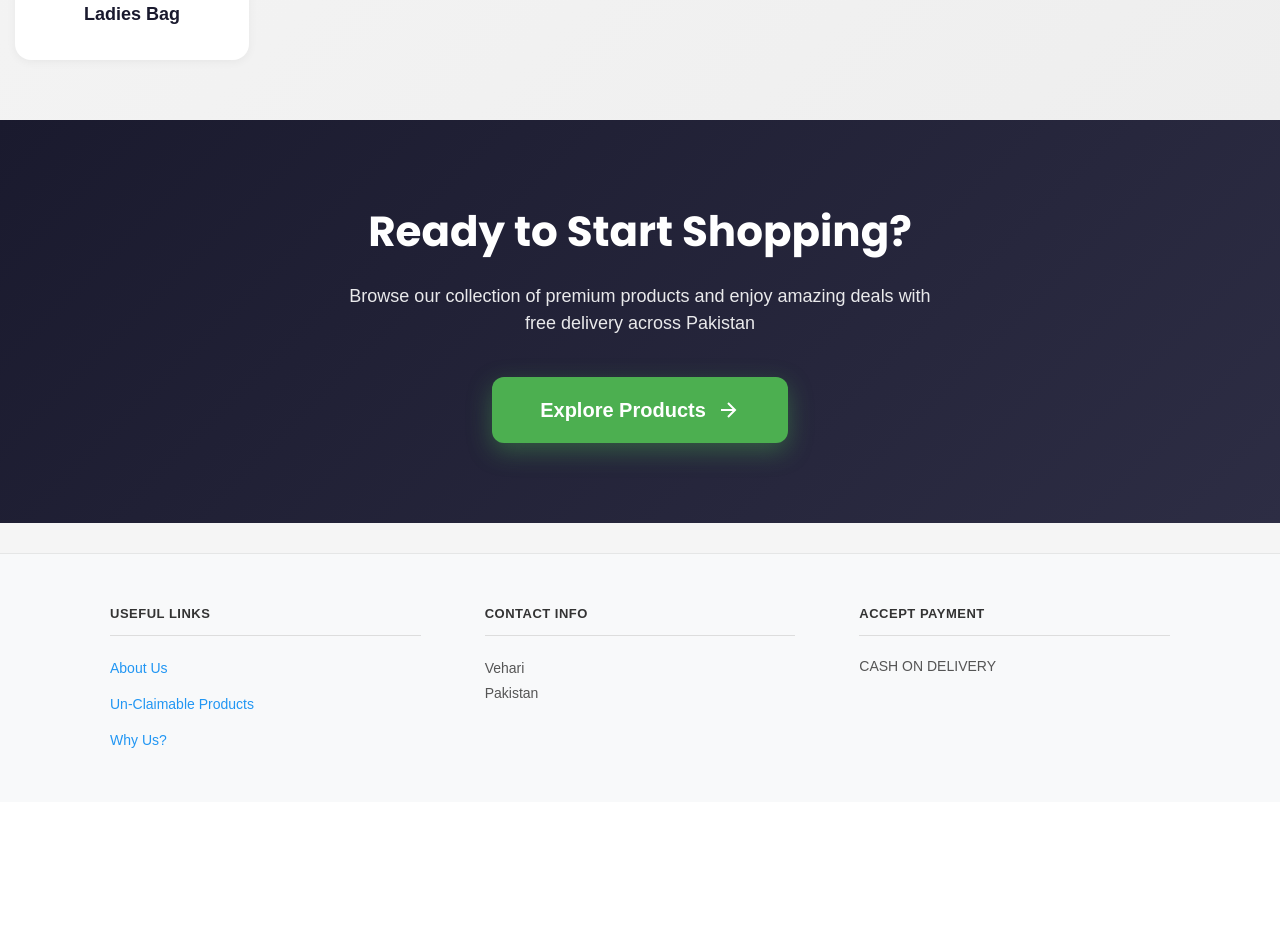
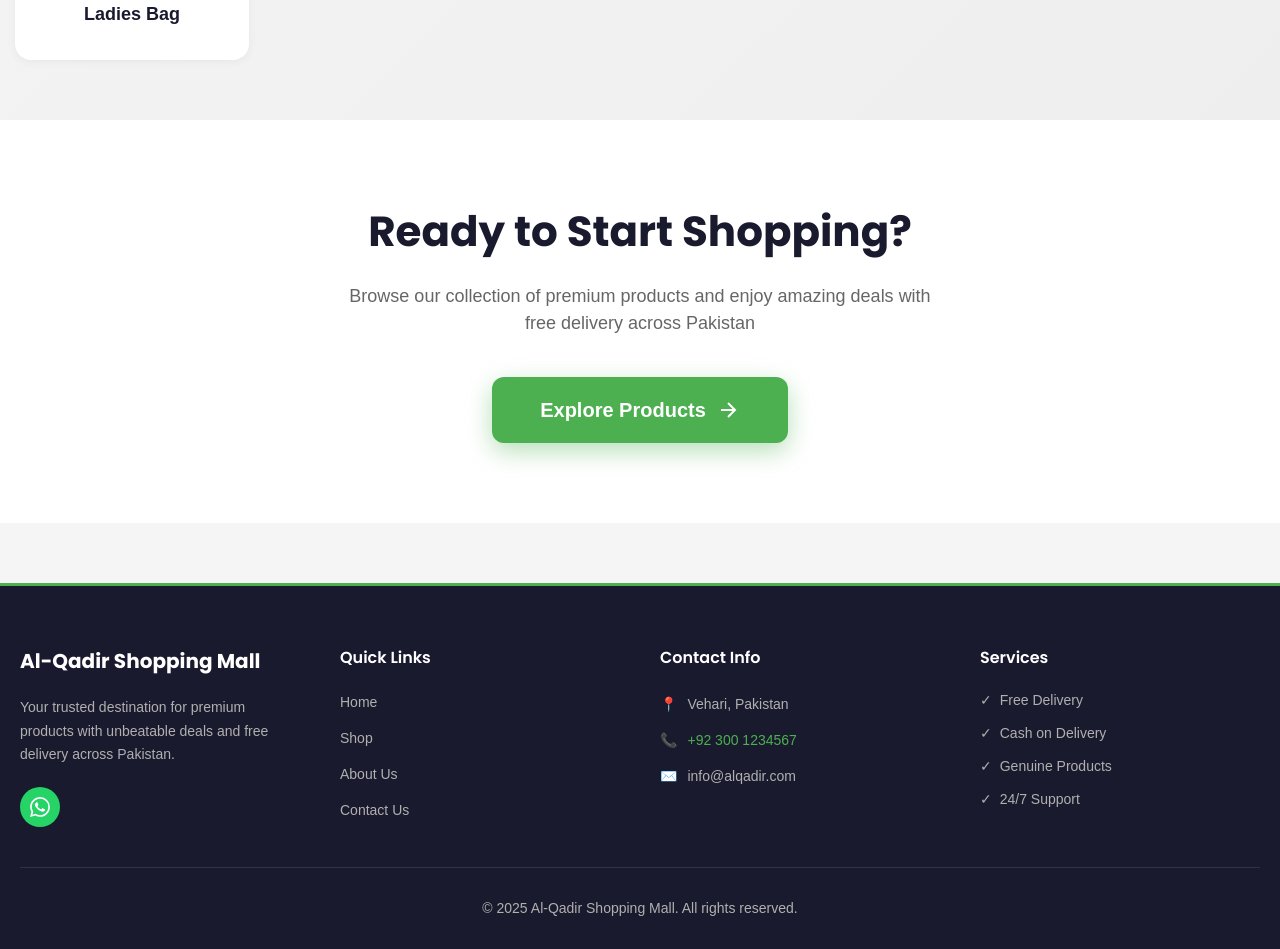
Before and after one commit to nsdeveloper33/Al-Qadir, a Next.js app: page / in a window 1280 px wide. Shown: the part 2060-3009 px from the top of the page. Before the commit the page ends 2862 px from the top, so only its background shows below. Built offline with nearby package versions, Linux system fonts and the light colour scheme; no server answers; the database is empty.

Commit message:
landing page update

```diff
--- a/src/app/page.tsx
+++ b/src/app/page.tsx
@@ -625,10 +625,10 @@
       <section
         style={{
           width: '100%',
-          background: 'linear-gradient(135deg, #1a1a2e 0%, #2d2d44 100%)',
+          backgroundColor: '#fff',
           paddingTop: '80px',
           paddingBottom: '80px',
-          color: '#fff'
+          color: '#1a1a2e'
         }}
       >
         <div
@@ -645,7 +645,8 @@
               fontSize: 'clamp(28px, 5vw, 42px)',
               fontWeight: '700',
               marginBottom: '20px',
-              fontFamily: 'var(--font-poppins), Arial, sans-serif'
+              fontFamily: 'var(--font-poppins), Arial, sans-serif',
+              color: '#1a1a2e'
             }}
           >
             Ready to Start Shopping?
@@ -654,7 +655,7 @@
             style={{
               fontSize: '18px',
               marginBottom: '40px',
-              opacity: 0.9,
+              color: '#666',
               maxWidth: '600px',
               margin: '0 auto 40px'
             }}
--- a/src/components/Footer.tsx
+++ b/src/components/Footer.tsx
@@ -8,43 +8,133 @@
     <footer
       className="site-footer"
       style={{
-        backgroundColor: '#f8f9fa',
-        borderTop: '1px solid rgba(0,0,0,0.08)',
-        marginTop: '30px'
+        backgroundColor: '#1a1a2e',
+        color: '#fff',
+        borderTop: '3px solid #4CAF50',
+        marginTop: '60px'
       }}
     >
       {/* Centered Container */}
       <div
         style={{
-          maxWidth: '1100px',
+          maxWidth: '1300px',
           margin: '0 auto',
-          padding: '50px 20px'
+          padding: '60px 20px 30px'
         }}
       >
-        <div className="footer-grid grid grid-cols-1 md:grid-cols-3 gap-10 md:gap-16">
+        <div
+          style={{
+            display: 'grid',
+            gridTemplateColumns: 'repeat(auto-fit, minmax(250px, 1fr))',
+            gap: '40px',
+            marginBottom: '40px'
+          }}
+        >
+
+          {/* Company Info */}
+          <div>
+            <h3
+              style={{
+                color: '#fff',
+                fontWeight: '700',
+                fontSize: '20px',
+                marginBottom: '20px',
+                fontFamily: 'var(--font-poppins), Arial, sans-serif'
+              }}
+            >
+              Al-Qadir Shopping Mall
+            </h3>
+            <p style={{ color: '#b0b0b0', fontSize: '14px', lineHeight: '1.7', marginBottom: '20px' }}>
+              Your trusted destination for premium products with unbeatable deals and free delivery across Pakistan.
+            </p>
+            <div style={{ display: 'flex', gap: '12px', marginTop: '20px' }}>
+              <a
+                href="https://wa.me/923001234567"
+                target="_blank"
+                rel="noopener noreferrer"
+                style={{
+                  width: '40px',
+                  height: '40px',
+                  borderRadius: '50%',
+                  backgroundColor: '#25D366',
+                  display: 'flex',
+                  alignItems: 'center',
+                  justifyContent: 'center',
+                  color: '#fff',
+                  textDecoration: 'none',
+                  transition: 'all 0.3s ease'
+                }}
+                onMouseEnter={(e) => {
+                  e.currentTarget.style.transform = 'translateY(-3px)';
+                  e.currentTarget.style.boxShadow = '0 5px 15px rgba(37, 211, 102, 0.4)';
+                }}
+                onMouseLeave={(e) => {
+                  e.currentTarget.style.transform = 'translateY(0)';
+                  e.currentTarget.style.boxShadow = 'none';
+                }}
+              >
+                <svg width="20" height="20" viewBox="0 0 24 24" fill="currentColor">
+                  <path d="M17.472 14.382c-.297-.149-1.758-.867-2.03-.967-.273-.099-.471-.148-.67.15-.197.297-.767.966-.94 1.164-.173.199-.347.223-.644.075-.297-.15-1.255-.463-2.39-1.475-.883-.788-1.48-1.761-1.653-2.059-.173-.297-.018-.458.13-.606.134-.133.298-.347.446-.52.149-.174.198-.298.298-.497.099-.198.05-.371-.025-.52-.075-.149-.669-1.612-.916-2.207-.242-.579-.487-.5-.669-.51-.173-.008-.371-.01-.57-.01-.198 0-.52.074-.792.372-.272.297-1.04 1.016-1.04 2.479 0 1.462 1.065 2.875 1.213 3.074.149.198 2.096 3.2 5.077 4.487.709.306 1.262.489 1.694.625.712.227 1.36.195 1.871.118.571-.085 1.758-.719 2.006-1.413.248-.694.248-1.289.173-1.413-.074-.124-.272-.198-.57-.347m-5.421 7.403h-.004a9.87 9.87 0 01-5.031-1.378l-.361-.214-3.741.982.998-3.648-.235-.372a9.86 9.86 0 01-1.51-5.26c.001-5.45 4.436-9.884 9.888-9.884 2.64 0 5.122 1.03 6.988 2.898a9.825 9.825 0 012.893 6.994c-.003 5.45-4.437 9.884-9.885 9.884m8.413-18.297A11.815 11.815 0 0012.05 0C5.495 0 .16 5.335.157 11.892c0 2.096.547 4.142 1.588 5.945L.057 24l6.305-1.654a11.882 11.882 0 005.683 1.448h.005c6.554 0 11.89-5.335 11.893-11.893a11.821 11.821 0 00-3.48-8.413Z"/>
+                </svg>
+              </a>
+            </div>
+          </div>
 
           {/* Useful Links */}
-          <div className="footer-column">
+          <div>
             <h4
               style={{
-                color: '#333333',
+                color: '#fff',
                 fontWeight: '600',
-                fontSize: '13px',
-                textTransform: 'uppercase',
-                letterSpacing: '0.5px',
+                fontSize: '16px',
                 marginBottom: '20px',
-                paddingBottom: '12px',
-                borderBottom: '1px solid #ddd'
+                fontFamily: 'var(--font-poppins), Arial, sans-serif'
               }}
             >
-              USEFUL LINKS
+              Quick Links
             </h4>
-            <ul style={{ display: 'flex', flexDirection: 'column', gap: '12px' }}>
+            <ul style={{ display: 'flex', flexDirection: 'column', gap: '12px', listStyle: 'none', padding: 0, margin: 0 }}>
+              <li>
+                <Link
+                  href="/"
+                  style={{
+                    color: '#b0b0b0',
+                    fontSize: '14px',
+                    textDecoration: 'none',
+                    transition: 'color 0.3s ease'
+                  }}
+                  onMouseEnter={(e) => e.currentTarget.style.color = '#4CAF50'}
+                  onMouseLeave={(e) => e.currentTarget.style.color = '#b0b0b0'}
+                >
+                  Home
+                </Link>
+              </li>
+              <li>
+                <Link
+                  href="/shop"
+                  style={{
+                    color: '#b0b0b0',
+                    fontSize: '14px',
+                    textDecoration: 'none',
+                    transition: 'color 0.3s ease'
+                  }}
+                  onMouseEnter={(e) => e.currentTarget.style.color = '#4CAF50'}
+                  onMouseLeave={(e) => e.currentTarget.style.color = '#b0b0b0'}
+                >
+                  Shop
+                </Link>
+              </li>
               <li>
                 <Link
                   href="/about"
-                  style={{ color: '#2196F3', fontSize: '14px' }}
-                  className="hover:underline"
+                  style={{
+                    color: '#b0b0b0',
+                    fontSize: '14px',
+                    textDecoration: 'none',
+                    transition: 'color 0.3s ease'
+                  }}
+                  onMouseEnter={(e) => e.currentTarget.style.color = '#4CAF50'}
+                  onMouseLeave={(e) => e.currentTarget.style.color = '#b0b0b0'}
                 >
                   About Us
                 </Link>
@@ -52,67 +142,99 @@
               <li>
                 <Link
                   href="#"
-                  style={{ color: '#2196F3', fontSize: '14px' }}
-                  className="hover:underline"
+                  style={{
+                    color: '#b0b0b0',
+                    fontSize: '14px',
+                    textDecoration: 'none',
+                    transition: 'color 0.3s ease'
+                  }}
+                  onMouseEnter={(e) => e.currentTarget.style.color = '#4CAF50'}
+                  onMouseLeave={(e) => e.currentTarget.style.color = '#b0b0b0'}
                 >
-                  Un-Claimable Products
-                </Link>
-              </li>
-              <li>
-                <Link
-                  href="#"
-                  style={{ color: '#2196F3', fontSize: '14px' }}
-                  className="hover:underline"
-                >
-                  Why Us?
+                  Contact Us
                 </Link>
               </li>
             </ul>
           </div>
 
           {/* Contact Info */}
-          <div className="footer-column">
+          <div>
             <h4
               style={{
-                color: '#333333',
+                color: '#fff',
                 fontWeight: '600',
-                fontSize: '13px',
-                textTransform: 'uppercase',
-                letterSpacing: '0.5px',
+                fontSize: '16px',
                 marginBottom: '20px',
-                paddingBottom: '12px',
-                borderBottom: '1px solid #ddd'
+                fontFamily: 'var(--font-poppins), Arial, sans-serif'
               }}
             >
-              CONTACT INFO
+              Contact Info
             </h4>
-            <address style={{ fontStyle: 'normal', color: '#555555', fontSize: '14px', lineHeight: '1.8' }}>
-              <p>Vehari</p>
-              <p>Pakistan</p>
-            </address>
+            <div style={{ color: '#b0b0b0', fontSize: '14px', lineHeight: '2' }}>
+              <p style={{ margin: '8px 0', display: 'flex', alignItems: 'center', gap: '10px' }}>
+                <span>📍</span>
+                <span>Vehari, Pakistan</span>
+              </p>
+              <p style={{ margin: '8px 0', display: 'flex', alignItems: 'center', gap: '10px' }}>
+                <span>📞</span>
+                <a href="tel:+923001234567" style={{ color: '#4CAF50', textDecoration: 'none' }}>
+                  +92 300 1234567
+                </a>
+              </p>
+              <p style={{ margin: '8px 0', display: 'flex', alignItems: 'center', gap: '10px' }}>
+                <span>✉️</span>
+                <span>info@alqadir.com</span>
+              </p>
+            </div>
           </div>
 
-          {/* Payment Info */}
-          <div className="footer-column">
+          {/* Payment & Services */}
+          <div>
             <h4
               style={{
-                color: '#333333',
+                color: '#fff',
                 fontWeight: '600',
-                fontSize: '13px',
-                textTransform: 'uppercase',
-                letterSpacing: '0.5px',
+                fontSize: '16px',
                 marginBottom: '20px',
-                paddingBottom: '12px',
-                borderBottom: '1px solid #ddd'
+                fontFamily: 'var(--font-poppins), Arial, sans-serif'
               }}
             >
-              ACCEPT PAYMENT
+              Services
             </h4>
-            <p style={{ color: '#555555', fontSize: '14px' }}>
-              CASH ON DELIVERY
-            </p>
+            <ul style={{ display: 'flex', flexDirection: 'column', gap: '12px', listStyle: 'none', padding: 0, margin: 0, color: '#b0b0b0', fontSize: '14px' }}>
+              <li style={{ display: 'flex', alignItems: 'center', gap: '8px' }}>
+                <span>✓</span>
+                <span>Free Delivery</span>
+              </li>
+              <li style={{ display: 'flex', alignItems: 'center', gap: '8px' }}>
+                <span>✓</span>
+                <span>Cash on Delivery</span>
+              </li>
+              <li style={{ display: 'flex', alignItems: 'center', gap: '8px' }}>
+                <span>✓</span>
+                <span>Genuine Products</span>
+              </li>
+              <li style={{ display: 'flex', alignItems: 'center', gap: '8px' }}>
+                <span>✓</span>
+                <span>24/7 Support</span>
+              </li>
+            </ul>
           </div>
 
+        </div>
+
+        {/* Bottom Bar */}
+        <div
+          style={{
+            borderTop: '1px solid rgba(255,255,255,0.1)',
+            paddingTop: '30px',
+            marginTop: '40px',
+            textAlign: 'center'
+          }}
+        >
+          <p style={{ color: '#b0b0b0', fontSize: '14px', margin: 0 }}>
+            © {new Date().getFullYear()} Al-Qadir Shopping Mall. All rights reserved.
+          </p>
         </div>
       </div>
     </footer>
--- a/src/components/ProductCard.tsx
+++ b/src/components/ProductCard.tsx
@@ -61,7 +61,7 @@
             {!imgError ? (
               <Image
                 src={product.image}
-                alt={getProductTitle(product, 'en') || (typeof product.title === 'object' ? product.title.en : product.title || 'Product')}
+                alt={getProductTitle(product) || (typeof product.title === 'object' ? product.title.en : product.title || 'Product')}
                 fill
                 className="object-cover"
                 style={{
@@ -117,7 +117,7 @@
             }}
             suppressHydrationWarning
           >
-            {getProductTitle(product, 'en') || (typeof product.title === 'object' ? product.title.en : product.title || 'Product')}
+            {getProductTitle(product) || (typeof product.title === 'object' ? product.title.en : product.title || 'Product')}
           </h3>
 
           {/* Pricing - PKR */}
--- a/src/utils/getProductText.ts
+++ b/src/utils/getProductText.ts
@@ -16,7 +16,7 @@
 /**
  * Get product title in English
  */
-export function getProductTitle(product: ProductText, lang?: 'en' | 'ar'): string {
+export function getProductTitle(product: ProductText): string {
   if (!product) return '';
 
   // If product has nested title object, use English
@@ -32,7 +32,7 @@
 /**
  * Get product description in English
  */
-export function getProductDescription(product: ProductText, lang?: 'en' | 'ar'): string {
+export function getProductDescription(product: ProductText): string {
   if (!product) return '';
 
   // If product has nested description object, use English
@@ -47,7 +47,7 @@
 /**
  * Get product features in English
  */
-export function getProductFeatures(product: ProductText, lang?: 'en' | 'ar'): string[] {
+export function getProductFeatures(product: ProductText): string[] {
   if (!product || !product.features) return [];
 
   // If features is nested object, use English
```
Also changed, not shown: src/app/product/[id]/page.tsx (+7 -8 lines), src/utils/getSoldCount.ts (+5 -8 lines).
